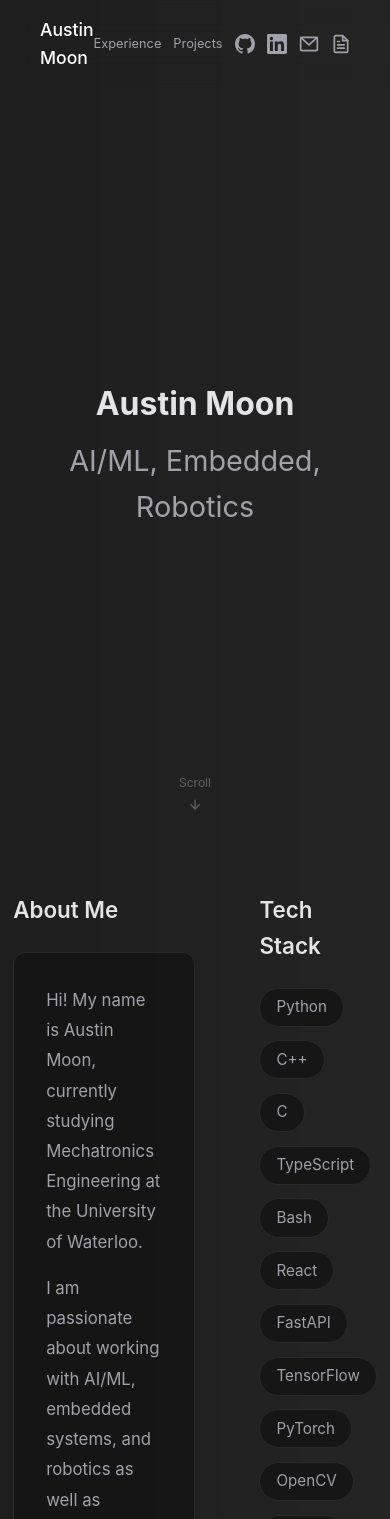
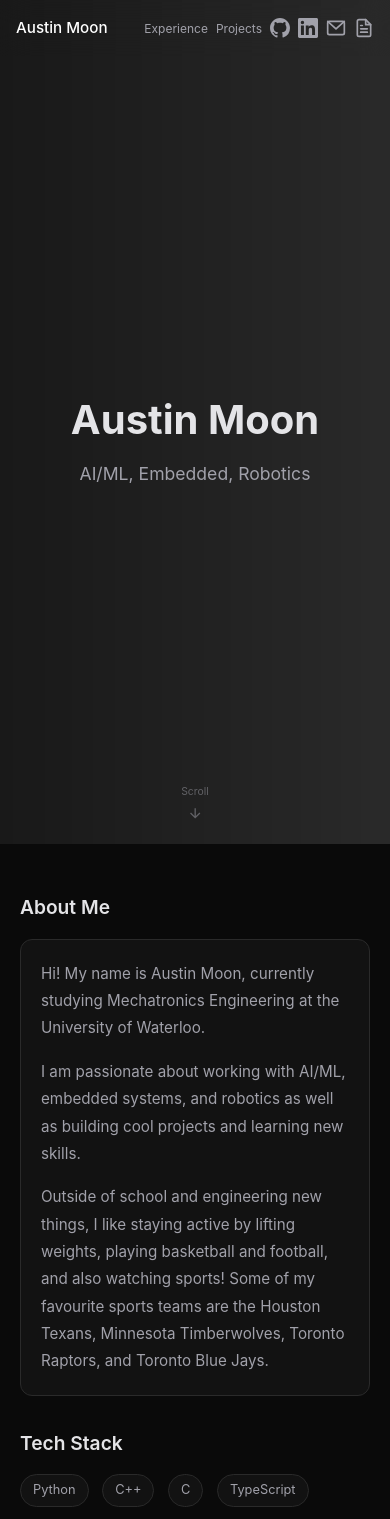
Before and after one commit to Aust1n-moon/Website, a React (Vite) app: page / in a window 390 px wide. Shown: the top 1519 px of the page. Built offline with nearby package versions, Linux system fonts and the light colour scheme.

Commit message:
mobile changes

```diff
--- a/src/App.css
+++ b/src/App.css
@@ -574,48 +574,147 @@ footer {
 
 /* Responsive */
 @media (max-width: 600px) {
-  .profile {
-    justify-content: center;
-    padding: 6rem 1.5rem 2rem;
+  .flow-lines {
+    display: none;
+  }
+
+  /* Nav */
+  nav .container {
+    padding: 0 1rem;
+  }
+
+  nav .nav-links {
+    gap: 0.5rem;
+  }
+
+  nav .nav-links a {
+    font-size: 0.75rem;
+  }
+
+  nav .name {
+    font-size: 0.95rem;
+  }
+
+  /* Profile hero */
+  .profile-hero {
+    padding: 4rem 1.25rem 2rem;
+  }
+
+  .profile-info h1 {
+    font-size: 2.5rem;
+  }
+
+  .profile-info .tagline {
+    font-size: 1.1rem;
   }
 
   .profile-bg {
-    width: 100%;
-    height: 100%;
-    top: 0;
-    left: 0;
-    opacity: 0.3;
+    opacity: 0.15;
     mask-image: none;
     -webkit-mask-image: none;
   }
 
-  .flow-lines {
-    display: none;
+  .scroll-indicator {
+    font-size: 0.65rem;
+    bottom: 1.5rem;
   }
 
-  .profile-hero {
-    padding: 6rem 1.5rem 2rem;
+  /* Profile about */
+  .profile-about {
+    padding: 3rem 1.25rem;
+    min-height: auto;
   }
 
-  .profile-info h1 {
-    font-size: 2rem;
+  .profile-bottom {
+    flex-direction: column;
+    gap: 2rem;
   }
 
-  .profile-about {
-    padding: 3rem 1.5rem;
+  .profile-bio h3,
+  .profile-stack h3 {
+    font-size: 1.2rem;
+    margin-bottom: 1rem;
   }
 
+  .bio {
+    font-size: 0.95rem;
+    padding: 1.25rem;
+  }
 
+  .stack-tag {
+    font-size: 0.8rem;
+    padding: 0.3rem 0.75rem;
+  }
+
+  /* Sections */
+  section {
+    padding-top: 4.5rem;
+  }
+
+  .section-title {
+    font-size: 1.6rem;
+    margin-bottom: 1.5rem;
+  }
+
+  .section-subtitle {
+    font-size: 1rem;
+  }
+
+  .container {
+    padding: 0 1.25rem;
+  }
+
+  /* Experience cards */
   .exp-card {
     flex-direction: column;
     gap: 0.75rem;
   }
 
-  nav .nav-links {
-    gap: 0.75rem;
+  .exp-header {
+    flex-direction: column;
+    gap: 0.15rem;
   }
 
-  nav .nav-links a {
+  .exp-info h3 {
+    font-size: 1rem;
+  }
+
+  .exp-info .position {
+    font-size: 0.85rem;
+  }
+
+  .exp-info .dates {
     font-size: 0.8rem;
   }
+
+  .exp-info .description {
+    font-size: 0.85rem;
+  }
+
+  .exp-logo {
+    width: 40px;
+    height: 40px;
+  }
+
+  /* Project cards */
+  .project-header {
+    flex-direction: column;
+    gap: 0.25rem;
+  }
+
+  .project-card h3 {
+    font-size: 1rem;
+  }
+
+  .project-card p {
+    font-size: 0.85rem;
+  }
+
+  .project-tag {
+    font-size: 0.7rem;
+  }
+
+  .card {
+    padding: 1.25rem;
+  }
 }
```
Also changed, not shown: 1 other file (tests, documents, lock files or other folders).
